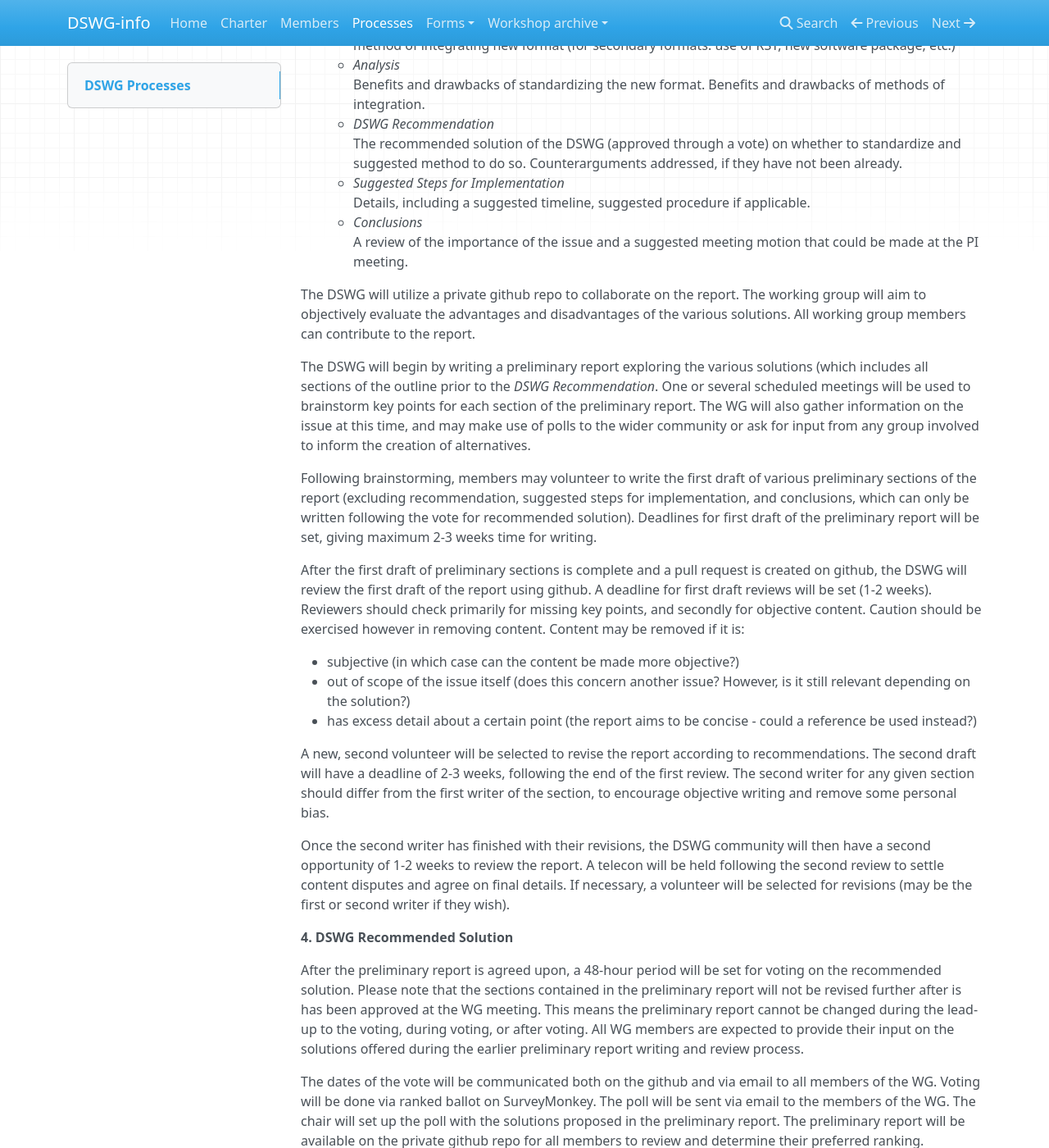
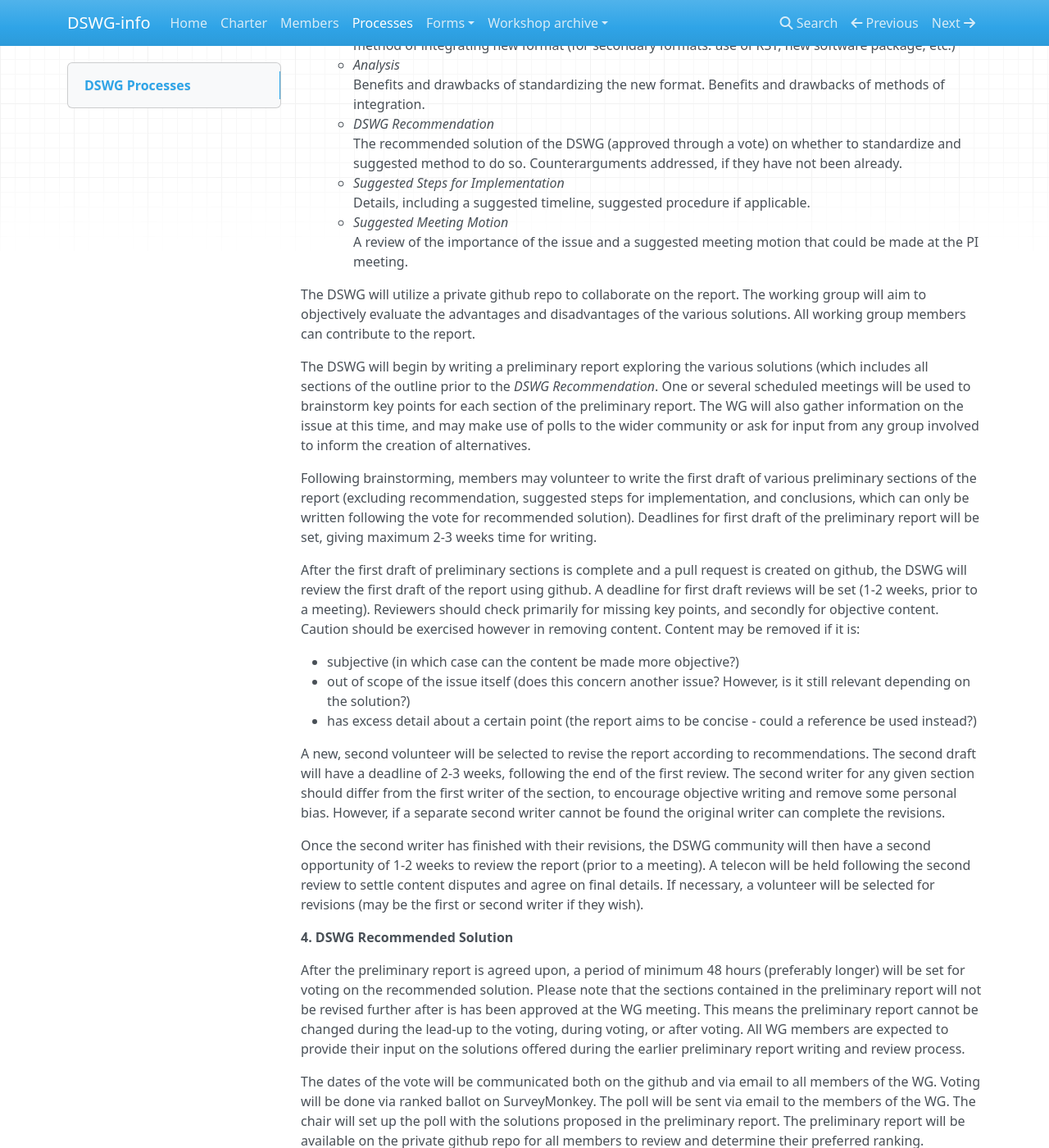
Before and after one commit to SuperDARN/dswg-published-docs, an MkDocs documentation site: the page built from docs/processes.md, in a window 1280 px wide and 1400 px high, scrolled down 3060 px. Shown: the whole window at 82% size. Built offline with MkDocs 1.6.1, drawn with Linux system fonts in a browser that asks for light colours; nearby versions of some CDN libraries; some of the changed text lies outside the part shown.

Commit message:
Update processes.md
'Conclusions' -> 'Suggested Meeting Motion'
The first writer can complete the revisions if a separate second writer cannot be found.
Voting period is minimum 48 hours but preferably longer.

```diff
--- a/docs/processes.md
+++ b/docs/processes.md
@@ -79,7 +79,7 @@ The DSWG consideration process is as follows:
 		The recommended solution of the DSWG (approved through a vote), including a justification and description of the benefits of this solution. Counterarguments addressed, if they have not been already.
 	* _Suggested Steps for Implementation_
 		Details, including a suggested timeline, suggested procedure if applicable.
-	* _Conclusions_
+	* _Suggested Meeting Motion_
 		A review of the importance of the issue and a suggested meeting motion that could be made at the PI meeting.
 
  * __New Proposed Formats__
@@ -97,7 +97,7 @@ The DSWG consideration process is as follows:
 		The recommended solution of the DSWG (approved through a vote) on whether to standardize and suggested method to do so. Counterarguments addressed, if they have not been already.
 	* _Suggested Steps for Implementation_
 		Details, including a suggested timeline, suggested procedure if applicable.
-	* _Conclusions_
+	* _Suggested Meeting Motion_
 		A review of the importance of the issue and a suggested meeting motion that could be made at the PI meeting.
 
  The DSWG will utilize a private github repo to collaborate on the report. The working group will aim to objectively evaluate the advantages and disadvantages of the various solutions. All working group members can contribute to the report.
@@ -106,19 +106,19 @@ The DSWG consideration process is as follows:
 
  Following brainstorming, members may volunteer to write the first draft of various preliminary sections of the report (excluding recommendation, suggested steps for implementation, and conclusions, which can only be written following the vote for recommended solution). Deadlines for first draft of the preliminary report will be set, giving maximum 2-3 weeks time for writing.
 
- After the first draft of preliminary sections is complete and a pull request is created on github, the DSWG will review the first draft of the report using github. A deadline for first draft reviews will be set (1-2 weeks). Reviewers should check primarily for missing key points, and secondly for objective content. Caution should be exercised however in removing content. Content may be removed if it is:
+ After the first draft of preliminary sections is complete and a pull request is created on github, the DSWG will review the first draft of the report using github. A deadline for first draft reviews will be set (1-2 weeks, prior to a meeting). Reviewers should check primarily for missing key points, and secondly for objective content. Caution should be exercised however in removing content. Content may be removed if it is:
 
  - subjective (in which case can the content be made more objective?)
  - out of scope of the issue itself (does this concern another issue? However, is it still relevant depending on the solution?)
  - has excess detail about a certain point (the report aims to be concise - could a reference be used instead?)
 
- A new, second volunteer will be selected to revise the report according to recommendations. The second draft will have a deadline of 2-3 weeks, following the end of the first review. The second writer for any given section should differ from the first writer of the section, to encourage objective writing and remove some personal bias.
+ A new, second volunteer will be selected to revise the report according to recommendations. The second draft will have a deadline of 2-3 weeks, following the end of the first review. The second writer for any given section should differ from the first writer of the section, to encourage objective writing and remove some personal bias. However, if a separate second writer cannot be found the original writer can complete the revisions.
 
- Once the second writer has finished with their revisions, the DSWG community will then have a second opportunity of 1-2 weeks to review the report. A telecon will be held following the second review to settle content disputes and agree on final details. If necessary, a volunteer will be selected for revisions (may be the first or second writer if they wish).
+ Once the second writer has finished with their revisions, the DSWG community will then have a second opportunity of 1-2 weeks to review the report (prior to a meeting). A telecon will be held following the second review to settle content disputes and agree on final details. If necessary, a volunteer will be selected for revisions (may be the first or second writer if they wish).
 
  **4. DSWG Recommended Solution**
 
- After the preliminary report is agreed upon, a 48-hour period will be set for voting on the recommended solution. Please note that the sections contained in the preliminary report will not be revised further after is has been approved at the WG meeting. This means the preliminary report cannot be changed during the lead-up to the voting, during voting, or after voting. All WG members are expected to provide their input on the solutions offered during the earlier preliminary report writing and review process.
+ After the preliminary report is agreed upon, a period of minimum 48 hours (preferably longer) will be set for voting on the recommended solution. Please note that the sections contained in the preliminary report will not be revised further after is has been approved at the WG meeting. This means the preliminary report cannot be changed during the lead-up to the voting, during voting, or after voting. All WG members are expected to provide their input on the solutions offered during the earlier preliminary report writing and review process.
 
  The dates of the vote will be communicated both on the github and via email to all members of the WG. Voting will be done via ranked ballot on SurveyMonkey. The poll will be sent via email to the members of the WG. The chair will set up the poll with the solutions proposed in the preliminary report. The preliminary report will be available on the private github repo for all members to review and determine their preferred ranking.
 
```
